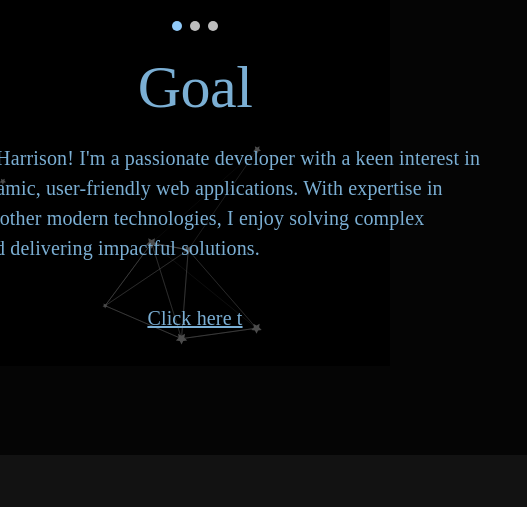
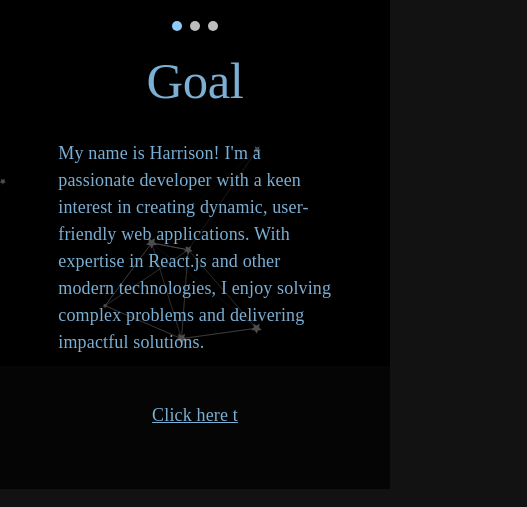
Before and after one commit to Harri1118/Harri1118.github.io, a React (Create React App) app: page / in a window 390 px wide. Shown: the part 478-985 px from the top of the page, 527 px wide, since content can reach past the window. Built offline with nearby package versions, Linux system fonts and the light colour scheme.

Commit message:
Added more mboile functionality

```diff
--- a/src/components/Header.js
+++ b/src/components/Header.js
@@ -82,6 +82,7 @@ function Header() {
       component="h2"
       data-aos="fade-up"
       style={{
+        fontSize: '13vw',
         fontFamily: 'Bruno Ace SC, serif',
         fontStyle: 'normal',
         color: '#7BAFD4',
--- a/src/elements/SequentialAnimation.js
+++ b/src/elements/SequentialAnimation.js
@@ -1,4 +1,4 @@
-import { Box, Link } from '@mui/material';
+import { Box, Link, useMediaQuery } from '@mui/material';
 import { useState, useEffect } from 'react';
 import { TypeAnimation } from 'react-type-animation';
 import '../App.css'
@@ -10,6 +10,7 @@ impactful solutions.`
 
 function SequentialAnimation() {
   let [showSecondAnimation, setShowSecondAnimation] = useState(false);
+  const isMobile = useMediaQuery('(max-width:768px)');
 
   useEffect(() => {
     const timer = setTimeout(() => {
@@ -19,7 +20,9 @@ function SequentialAnimation() {
   }, []);
 
   return (
-    <Box sx={{ width: '600px', height: '300px', margin: '0 auto' }} data-aos="fade-up">
+    <div>
+    {!isMobile &&
+      <Box sx={{ width: '600px', height: '300px', margin: '0 auto' }} data-aos="fade-up">
       <TypeAnimation
         sequence={[goal, 1000]}
         wrapper="p"
@@ -45,7 +48,63 @@ function SequentialAnimation() {
           />
         </Link>
       )}
-    </Box>
+      </Box>
+    }
+    {isMobile && (
+  <Box
+    sx={{
+      width: '90%', // Responsive width
+      maxWidth: '600px', // Limit maximum width
+      height: 'auto', // Adjust height automatically
+      margin: '0 auto',
+      padding: '10px', // Add some padding for better spacing
+    }}
+    data-aos="fade-up"
+  >
+    <TypeAnimation
+      sequence={[goal, 1000]}
+      wrapper="p"
+      speed={80}
+      cursor={false}
+      style={{
+        display: 'inline-block',
+        fontSize: '18px', // Slightly smaller font for mobile
+        fontFamily: 'Bruno Ace SC, serif',
+        fontStyle: 'normal',
+        color: '#7BAFD4',
+        textAlign: 'left',
+        wordWrap: 'break-word', // Ensure long text wraps
+      }}
+      repeat={1} // Only animate once
+    />
+    {showSecondAnimation && (
+      <Link
+        href="https://www.overleaf.com/project/66fb66249304752bb0d0559a"
+        target="_blank"
+        color="#fff"
+        style={{ display: 'block', marginTop: '10px' }} // Better spacing
+      >
+        <TypeAnimation
+          sequence={['Click here to check out my resume!', 1000]}
+          wrapper="p"
+          speed={70}
+          cursor={false}
+          style={{
+            display: 'inline-block',
+            fontSize: '18px', // Consistent with above
+            textDecoration: 'underline',
+            fontFamily: 'Bruno Ace SC, serif',
+            fontStyle: 'normal',
+            color: '#7BAFD4',
+            wordWrap: 'break-word',
+          }}
+          repeat={Infinity}
+        />
+      </Link>
+    )}
+  </Box>
+)}
+    </div>
   );
 }
 
```
